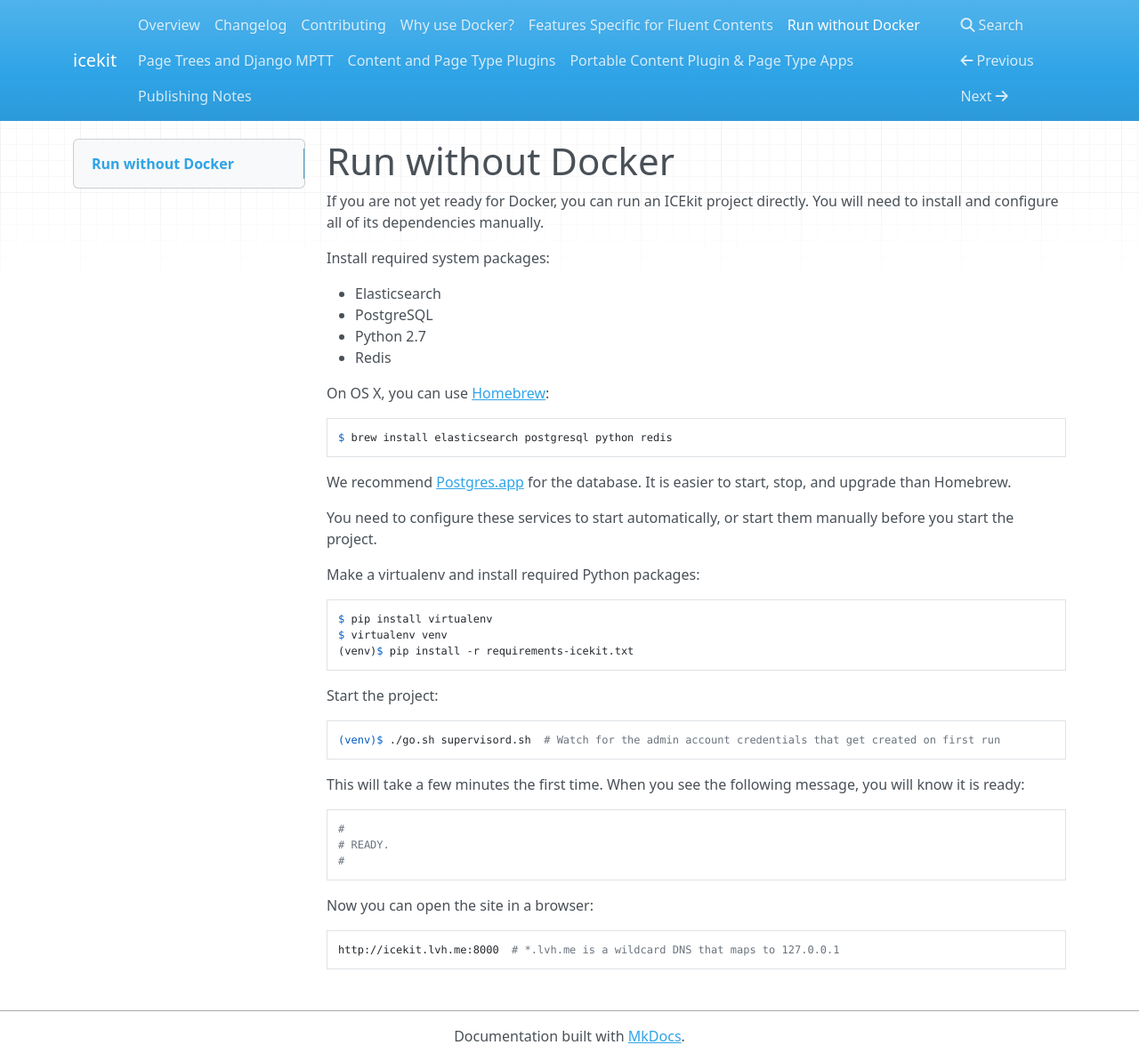
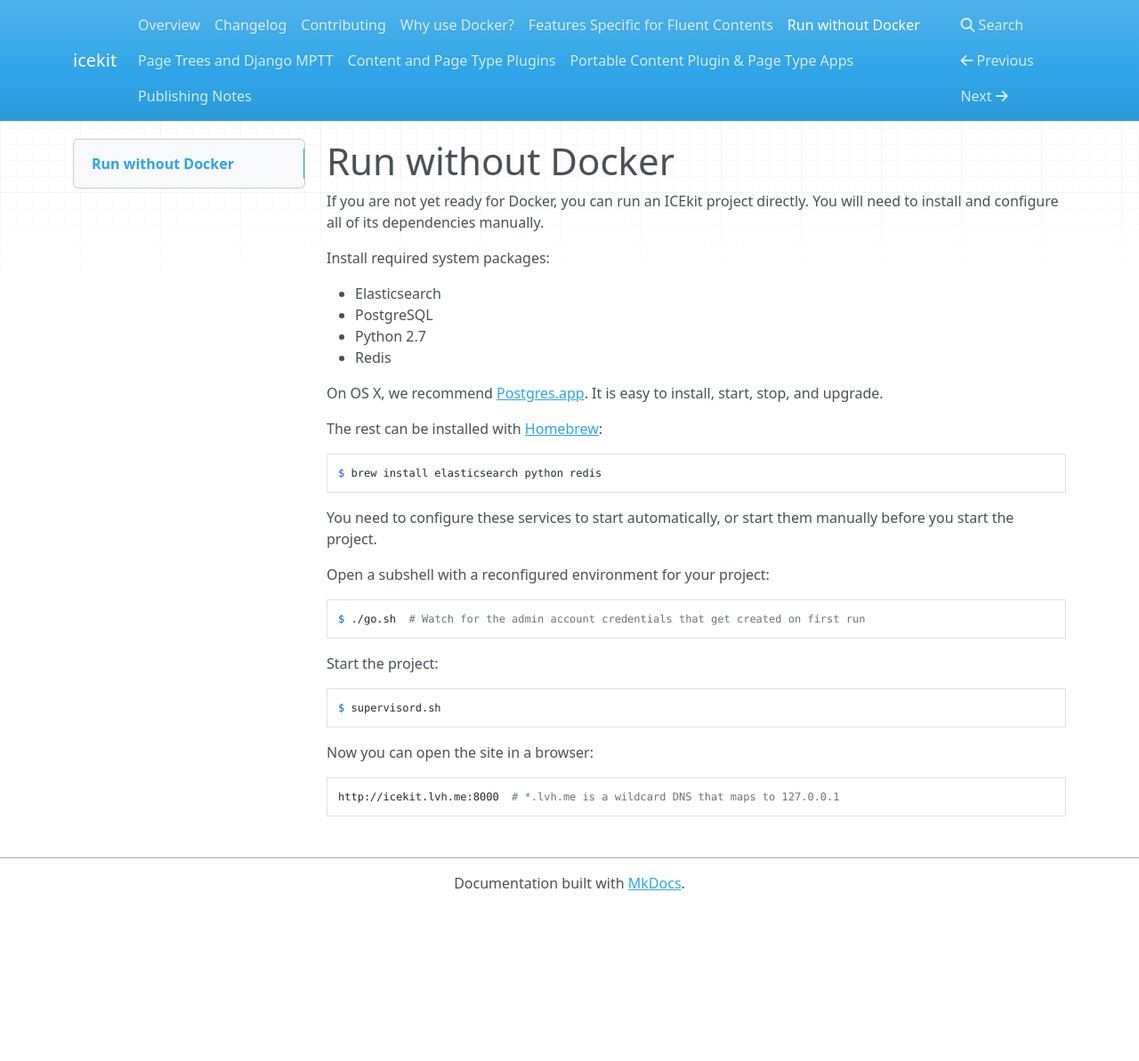
Before and after one commit to ic-labs/django-icekit, an MkDocs documentation site: the page built from docs/manual-setup.md, in a window 1280 px wide and 1193 px high. Shown: the whole window at 89% size. Built offline with MkDocs 1.6.1, drawn with Linux system fonts in a browser that asks for light colours; nearby versions of some CDN libraries.

Commit message:
Update manual setup docs.
* Don't mention two ways to install PostgreSQL.

* Let `go.sh` setup the environment. Don't require users to create a
  virtualenv or install anything.

* Describe using `go.sh` to open a subshell, not to run individual
  commands, which would require users wait for the entrypoint script to
  complete over and over again for every command, and not allow tab
  completion, etc.

```diff
--- a/docs/manual-setup.md
+++ b/docs/manual-setup.md
@@ -10,32 +10,23 @@
   * Python 2.7
   * Redis
 
-On OS X, you can use [Homebrew](http://brew.sh/):
+On OS X, we recommend [Postgres.app](http://postgresapp.com/). It is easy to
+install, start, stop, and upgrade.
 
-    $ brew install elasticsearch postgresql python redis
+The rest can be installed with [Homebrew](http://brew.sh/):
 
-We recommend [Postgres.app](http://postgresapp.com/) for the database. It is
-easier to start, stop, and upgrade than Homebrew.
+    $ brew install elasticsearch python redis
 
 You need to configure these services to start automatically, or start them
 manually before you start the project.
 
-Make a virtualenv and install required Python packages:
+Open a subshell with a reconfigured environment for your project:
 
-    $ pip install virtualenv
-    $ virtualenv venv
-    (venv)$ pip install -r requirements-icekit.txt
+    $ ./go.sh  # Watch for the admin account credentials that get created on first run
 
 Start the project:
 
-    (venv)$ ./go.sh supervisord.sh  # Watch for the admin account credentials that get created on first run
-
-This will take a few minutes the first time. When you see the following
-message, you will know it is ready:
-
-    #
-    # READY.
-    #
+    $ supervisord.sh
 
 Now you can open the site in a browser:
 
```
